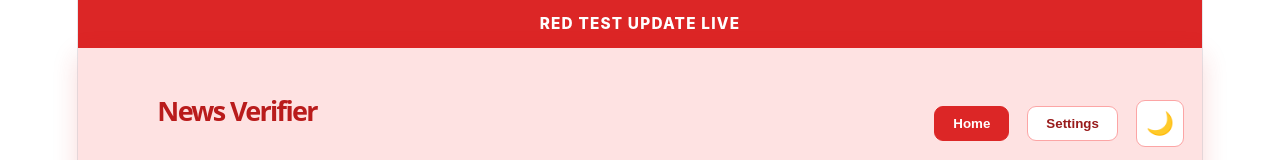
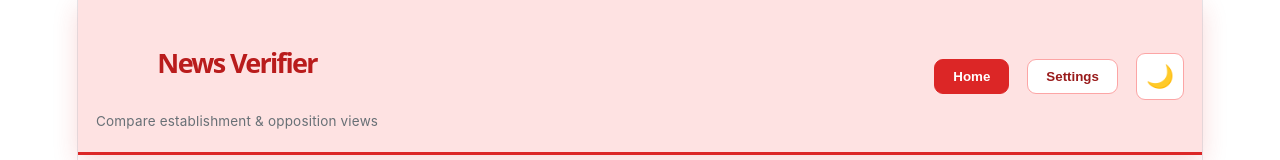
Before and after one commit to beqa47/news-verifier, a React (Vite) app: page / in a window 1280 px wide. Shown: the top 160 px of the page. Built offline with nearby package versions, Linux system fonts and the light colour scheme.

Commit message:
Remove test banner for redesigned UI

```diff
--- a/src/App.tsx
+++ b/src/App.tsx
@@ -16,7 +16,6 @@ function App() {
   const [darkMode, setDarkMode] = useState(false);
 
   useEffect(() => {
-    // Check for saved dark mode preference
     const savedDarkMode = localStorage.getItem('darkMode') === 'true';
     setDarkMode(savedDarkMode);
     if (savedDarkMode) {
@@ -42,7 +41,6 @@ function App() {
 
   return (
     <div className={`app ${darkMode ? 'dark' : 'light'}`}>
-      <div className="update-proof-banner">RED TEST UPDATE LIVE</div>
       <nav className="navbar">
         <div className="navbar-container">
           <div className="navbar-brand">
```
